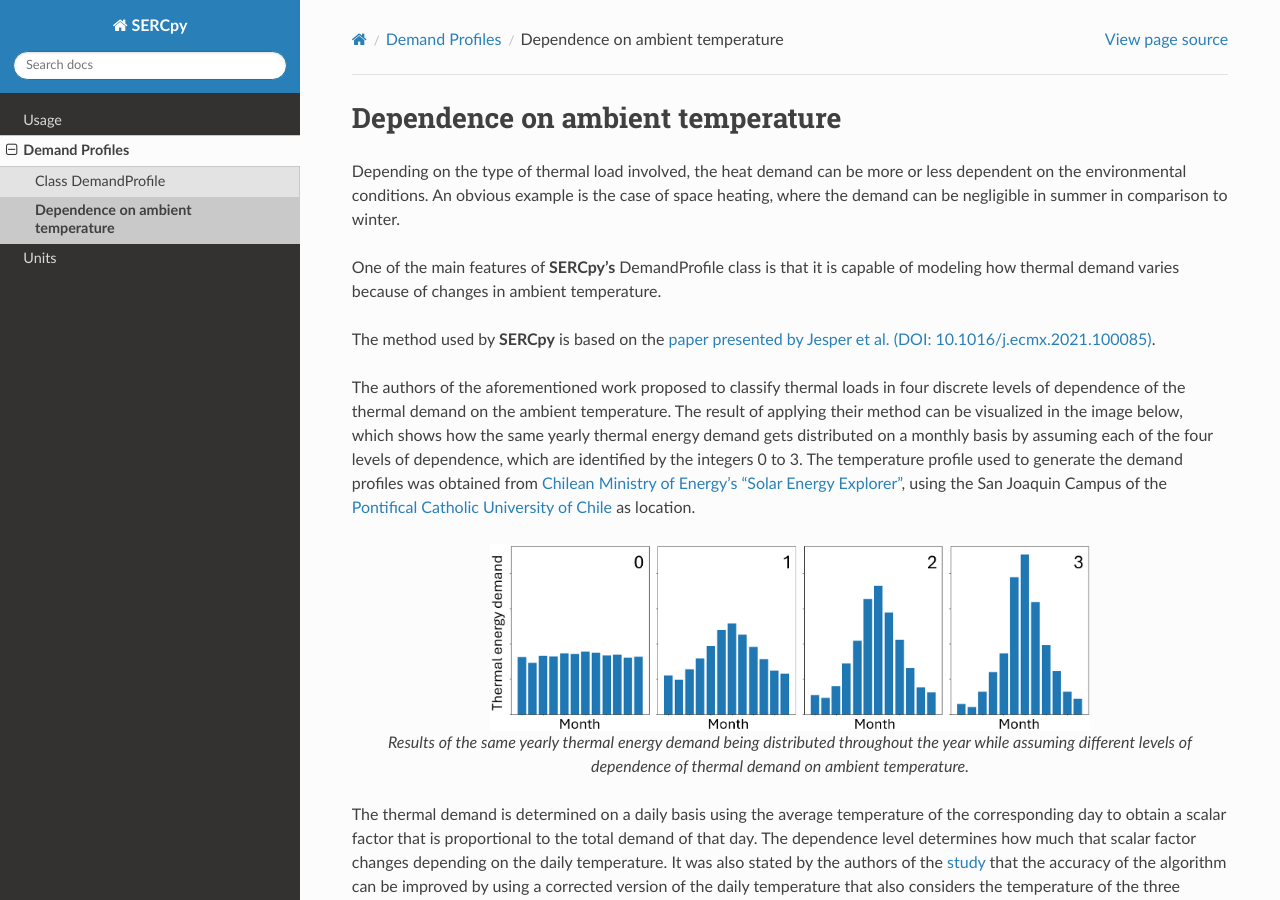
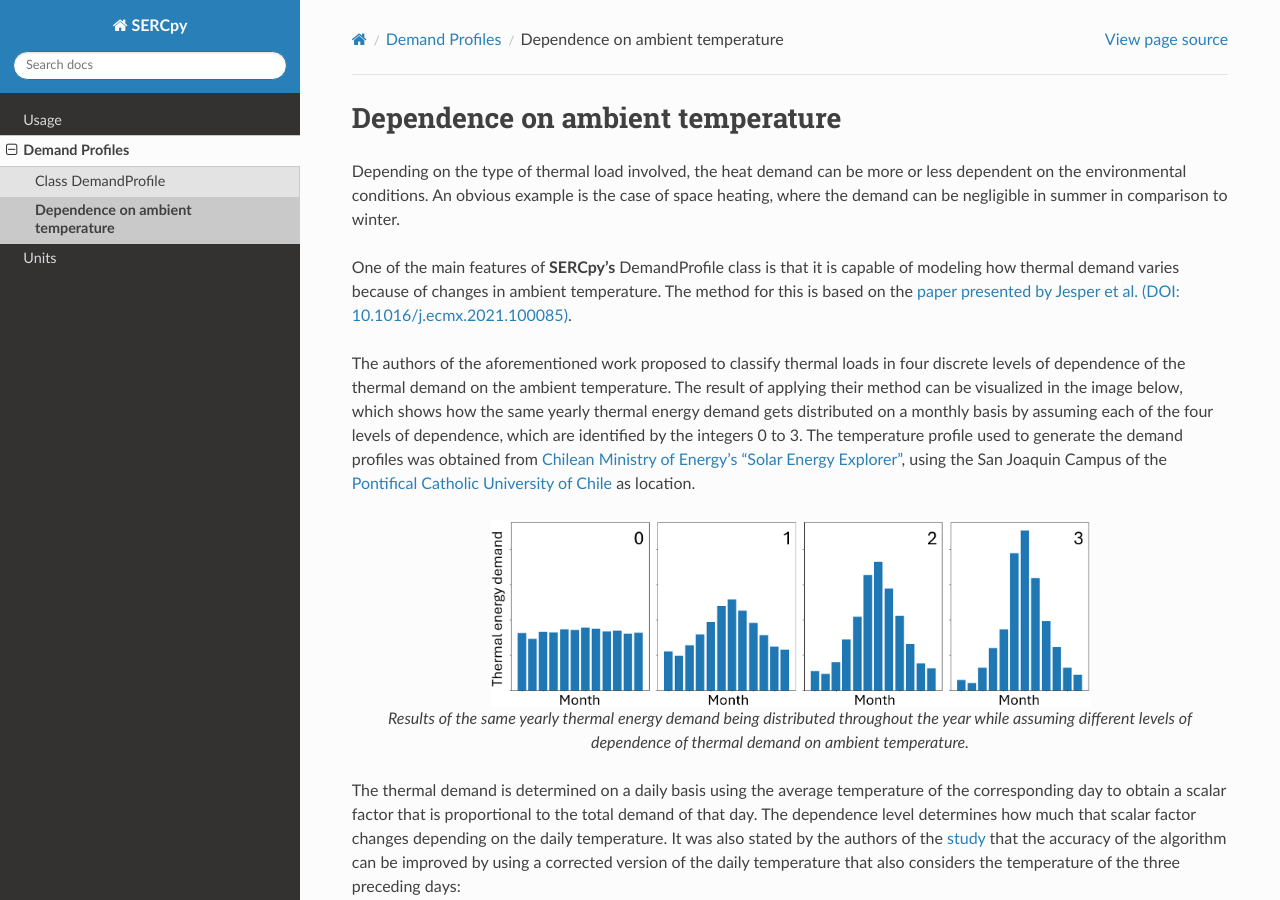
Before and after one commit to serc-chile/SERCpy, a Sphinx documentation site: the page built from docs/source/Tamb_dependence.rst, in a window 1280 px wide and 900 px high. Built offline with Sphinx 7.4.7 and the Read the Docs theme 3.1.0, drawn with Linux system fonts in a browser that asks for light colours; pages that are not in the unit, such as notebooks, are missing from menus.

Commit message:
Update Tamb_dependence.rst

```diff
--- a/docs/source/Tamb_dependence.rst
+++ b/docs/source/Tamb_dependence.rst
@@ -4,9 +4,7 @@
 Depending on the type of thermal load involved, the heat demand can be more or less dependent on the environmental conditions.
 An obvious example is the case of space heating, where the demand can be negligible in summer in comparison to winter.
 
-One of the main features of **SERCpy's** DemandProfile class is that it is capable of modeling how thermal demand varies because of changes in ambient temperature.
-
-The method used by **SERCpy** is based on the `paper presented by Jesper et al. (DOI: 10.1016/j.ecmx.2021.100085) <https://www.sciencedirect.com/science/article/pii/S2590174521000106>`_.
+One of the main features of **SERCpy's** DemandProfile class is that it is capable of modeling how thermal demand varies because of changes in ambient temperature. The method for this is based on the `paper presented by Jesper et al. (DOI: 10.1016/j.ecmx.2021.100085) <https://www.sciencedirect.com/science/article/pii/S2590174521000106>`_.
 
 The authors of the aforementioned work proposed to classify thermal loads in four discrete levels of dependence of the thermal demand on the ambient temperature. The result of applying their method can be visualized in the image below, which shows how the same yearly thermal energy demand gets distributed on a monthly basis by assuming each of the four levels of dependence, which are identified by the integers 0 to 3. The temperature profile used to generate the demand profiles was obtained from `Chilean Ministry of Energy's "Solar Energy Explorer" <https://solar.minenergia.cl/inicio>`_, using the San Joaquin Campus of the `Pontifical Catholic University of Chile <https://www.uc.cl/en>`_ as location.
 
```
